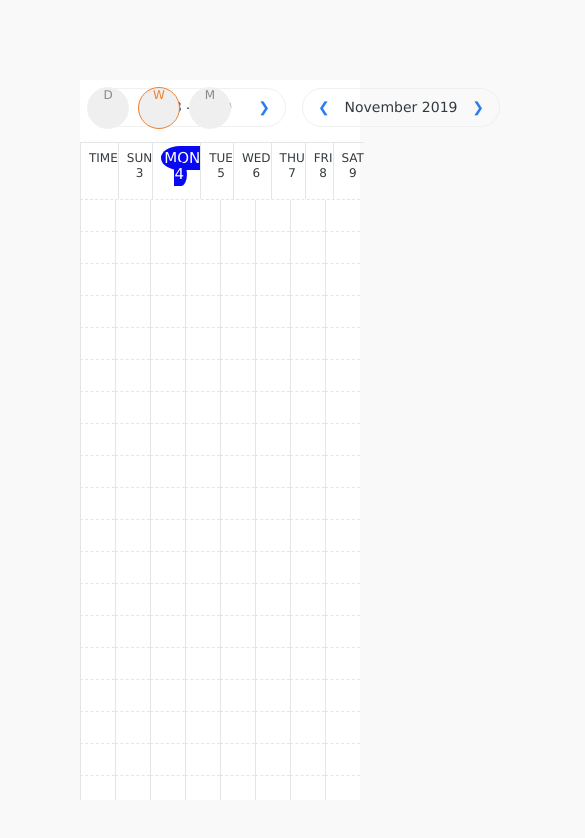
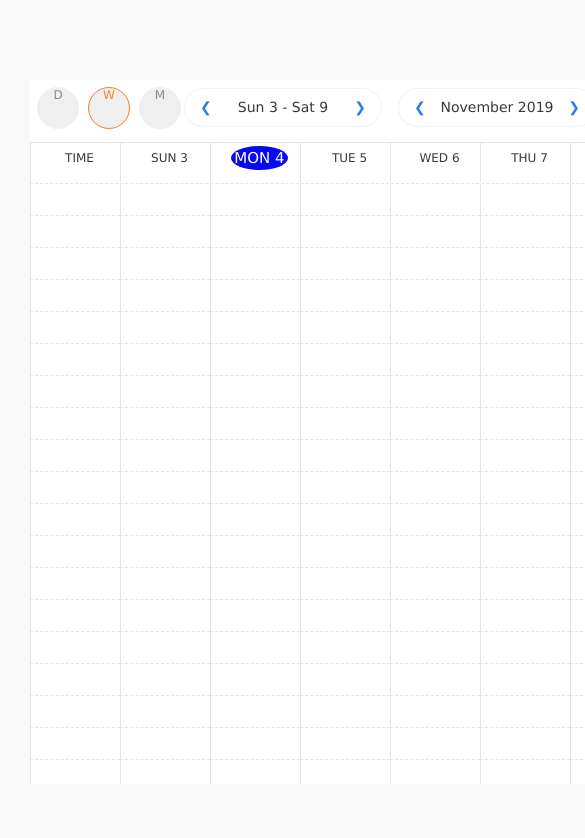
Before and after one commit to Karlmusingo/react-calendar-from-scratch, a React (Create React App) app: page / in a window 390 px wide. Shown: the top 838 px of the page, 585 px wide, since content can reach past the window. Built offline with nearby package versions, Linux system fonts and the light colour scheme.

Commit message:
fix the responsivity of the whole calendar

```diff
--- a/src/calendars/index.js
+++ b/src/calendars/index.js
@@ -56,7 +56,7 @@ const Calendar = ({
   };
 
   return (
-    <div style={{ marginTop: '50px', position: 'relative' }}>
+    <div style={{ position: 'relative' }}>
       <div className="calendar-view-setting">
         <button
           className={calendarView === 'day' ? 'active' : ''}
--- a/src/styles/MonthCalendar.scss
+++ b/src/styles/MonthCalendar.scss
@@ -2,7 +2,8 @@
 
 #month-calendar {
   background: map-get($color-white, 000);
-  margin-left: 50px;
+  min-width: $min-width;
+
   .calendar-header {
     display: flex;
     justify-content: center;
@@ -62,12 +63,12 @@
 
   #days li {
     list-style-type: none;
-    // text-align: center;
+    text-align: center;
     text-transform: uppercase;
     font-size: 12px;
     // font-weight: 500;
     color: map-get($color-gray, 0);
-    padding: 5px 0 0 80px;
+    padding: 5px 0 0 0px;
     border-left: 1px solid map-get($color-white, 550);
     border-right: 1px solid map-get($color-white, 550);
     border-bottom: 1px dashed #E3E6E7;
@@ -88,7 +89,7 @@
 
   }
   #days span ul {
-    margin: 0 0 0 -110px;
+    margin: 0 0 0 -32px;
     position: sticky;
     display: block;
     overflow: hidden;
--- a/src/styles/WeekCalendars.scss
+++ b/src/styles/WeekCalendars.scss
@@ -2,7 +2,8 @@
 
 #week-calendar {
     background: map-get($color-white, 000);
-    margin-left: 50px;
+    min-width: $min-width;
+    // height: 700px;
     .calendar-header {
         display: grid;
         grid-template-columns: 1fr 1fr;
--- a/src/styles/calendarEvents.scss
+++ b/src/styles/calendarEvents.scss
@@ -8,7 +8,6 @@ li {
 .calendar-view-setting {
   display: flex;
   position: absolute;
-  margin-left: 50px;
   padding: 7px;
   button {
     height: 42px;
@@ -25,6 +24,8 @@ li {
     font-weight: 500;
     color: #838D93;
     border: 1px solid #F0F1F1;
+    cursor: pointer;
+    // letter-spacing: 2px;
     line-height: 15px;
   }
 
--- a/src/styles/dayCalendar.scss
+++ b/src/styles/dayCalendar.scss
@@ -3,7 +3,8 @@
 
 #day-calendar {
     background: map-get($color-white, 000);
-    margin-left: 50px;
+    min-width: $min-width;
+    // height: 700px;
 
     li {
         list-style-type: none;
--- a/src/styles/variables.scss
+++ b/src/styles/variables.scss
@@ -66,3 +66,5 @@ $highlight-gradient: linear-gradient(
 
 $color-next-button: #2c7cf1;
 $color-back-icon: rgba(0, 0, 0, 0.02);
+
+$min-width: 720px;
--- a/src/styles/verticalDayCalendar.scss
+++ b/src/styles/verticalDayCalendar.scss
@@ -3,7 +3,7 @@
 
 #vertical-day-calendar {
     background: map-get($color-white, 000);
-    margin-left: 50px;
+    min-width: $min-width;
 
     li {
         list-style-type: none;
```
